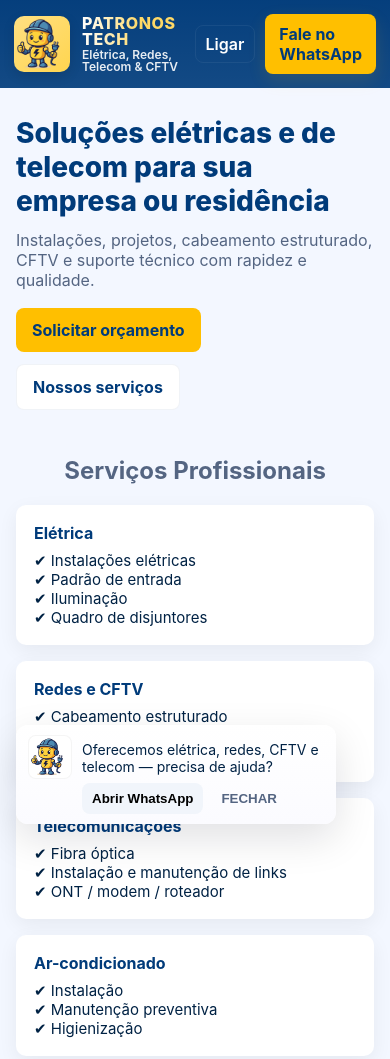
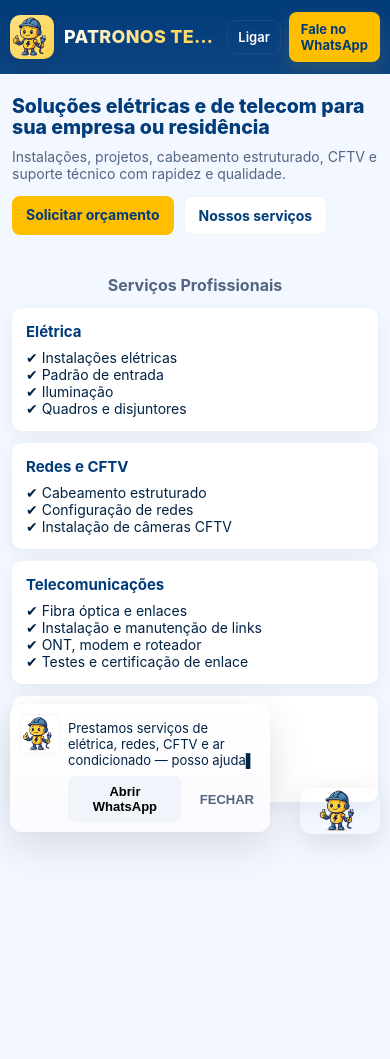
Before and after one commit to patronos-tech/Patronostech, a plain HTML site: page index.html in a window 390 px wide. After the commit the page ends 862 px from the top, so only its background shows below. Drawn offline with Linux system fonts and the light colour scheme.

Commit message:
"Ajuste responsivo para celular"

```diff
--- a/index.html
+++ b/index.html
@@ -3,7 +3,8 @@
 <head>
 <meta charset="utf-8" />
 <meta name="viewport" content="width=device-width, initial-scale=1" />
-<title>Patronos Tech — Elétrica & Telecom</title>
+<meta name="theme-color" content="#003b7a" />
+<title>Patronos Tech - Elétrica, redes, CFTV e ar condicionado</title>
 <style>
   :root{
     --bg:#f3f7ff;
@@ -13,105 +14,138 @@
     --muted:#546582;
   }
   *{box-sizing:border-box}
-  body{margin:0;font-family:Inter, -apple-system, system-ui, "Segoe UI", Roboto, "Helvetica Neue", Arial;color:var(--text);background:var(--bg);-webkit-font-smoothing:antialiased}
+  html,body{height:100%}
+  body{margin:0;font-family:Inter, system-ui, -apple-system, "Segoe UI", Roboto, "Helvetica Neue", Arial;color:var(--text);background:var(--bg);-webkit-font-smoothing:antialiased}
+
+  /* Header */
   header.site-header{
-    background: linear-gradient(180deg, rgba(0,59,122,0.98), rgba(0,59,122,0.92));
+    background: linear-gradient(180deg, rgba(0,59,122,1), rgba(0,59,122,0.95));
     color: white;
-    padding: 22px 16px;
+    padding:18px 14px;
     display:flex;
     align-items:center;
     justify-content:space-between;
-    gap:16px;
+    gap:12px;
+    position:sticky;
+    top:0;
+    z-index:50;
   }
-  .brand {
+  .brand{display:flex;align-items:center;gap:10px;min-width:0}
+  .brand .logo{
+    width:48px;height:48px;border-radius:10px;overflow:hidden;flex:0 0 48px;
+    background:linear-gradient(135deg,#ffe082,#ffd54f);display:flex;align-items:center;justify-content:center;
+    box-shadow:0 4px 12px rgba(0,0,0,0.12)
+  }
+  .brand .logo img{width:100%;height:100%;object-fit:cover;display:block}
+  .brand .title{line-height:1;min-width:0;overflow:hidden}
+  .brand .title h1{
+    margin:0;
+    /* responsive size */
+    font-size: clamp(14px, 4.6vw, 18px);
+    letter-spacing:0.3px;
+    font-weight:800;
+    background:linear-gradient(90deg,#fff 0%, #ffd966 60%);
+    -webkit-background-clip:text;background-clip:text;color:transparent;text-transform:uppercase;
+    white-space:nowrap; text-overflow:ellipsis; overflow:hidden;
+  }
+  .brand .title p{
+    margin:0;margin-top:4px;font-size:11px;color:rgba(255,255,255,0.95);font-weight:600;
+    white-space:nowrap; text-overflow:ellipsis; overflow:hidden;
+  }
+  .header-actions{display:flex;gap:8px;align-items:center}
+  .btn-cta{background:var(--accent);color:var(--blue);padding:9px 12px;border-radius:8px;font-weight:700;text-decoration:none;box-shadow:0 6px 18px rgba(255,191,0,0.12);font-size:13px}
+  .btn-ghost{background:transparent;color:#fff;padding:8px 10px;border-radius:8px;border:1px solid rgba(255,255,255,0.06);text-decoration:none;font-weight:600;font-size:13px}
+
+  /* Hero */
+  main.hero{
+    padding:18px 12px;
     display:flex;
+    gap:14px;
     align-items:center;
-    gap:12px;
-  }
-  .brand .logo{
-    width:56px;height:56px;border-radius:10px;overflow:hidden;flex:0 0 56px;background:linear-gradient(135deg,#ffe082,#ffd54f);
-    display:flex;align-items:center;justify-content:center;box-shadow:0 4px 12px rgba(0,0,0,0.12);
-  }
-  .brand .logo img{width:100%;height:100%;object-fit:cover}
-  .brand .title{
-    line-height:1;
-  }
-  .brand .title h1{
-    margin:0;font-size:20px;letter-spacing:0.6px;font-weight:800;
-    background:linear-gradient(90deg,#fff 0%, #ffd966 60%); -webkit-background-clip:text; background-clip:text; color:transparent;
-    text-transform:uppercase;
-  }
-  .brand .title p{margin:0;margin-top:2px;font-size:12px;color:rgba(255,255,255,0.9);font-weight:600}
-  .header-actions{display:flex;gap:10px;align-items:center}
-  .btn-cta{background:var(--accent);color:var(--blue);padding:10px 14px;border-radius:8px;font-weight:700;text-decoration:none;box-shadow:0 6px 18px rgba(255,191,0,0.12)}
-  .btn-ghost{background:transparent;color:#fff;padding:8px 10px;border-radius:8px;border:1px solid rgba(255,255,255,0.06);text-decoration:none;font-weight:600}
-
-  main.hero{
-    padding:28px 16px;
-    display:flex;
-    gap:20px;
-    align-items:center;
-    max-width:1100px;margin:0 auto;
+    max-width:1100px;
+    margin:10px auto;
   }
   .hero-left{flex:1;min-width:0}
-  .hero-left h2{margin:0;font-size:28px;color:var(--blue);font-weight:800}
-  .hero-left p{margin:12px 0 18px;color:var(--muted);font-size:16px}
-  .hero-left .actions{display:flex;gap:12px;flex-wrap:wrap}
-  .hero-left .actions a{padding:12px 16px;border-radius:8px;text-decoration:none;font-weight:700}
+  .hero-left h2{
+    margin:0;
+    /* responsive heading */
+    font-size: clamp(18px, 5vw, 28px);
+    color:var(--blue);
+    font-weight:800;
+    line-height:1.08;
+  }
+  .hero-left p{margin:10px 0 14px;color:var(--muted);font-size:14px}
+  .hero-left .actions{display:flex;gap:10px;flex-wrap:wrap}
+  .hero-left .actions a{padding:10px 14px;border-radius:8px;text-decoration:none;font-weight:700;font-size:14px}
   .hero-left .primary{background:var(--accent);color:var(--blue)}
   .hero-left .secondary{background:white;color:var(--blue);border:1px solid rgba(0,59,122,0.06)}
 
-  .hero-right{flex:0 0 220px;display:flex;justify-content:center}
-  .hero-right img{width:220px;height:auto;max-width:40vw;border-radius:12px;box-shadow:0 8px 30px rgba(0,0,0,0.12)}
+  .hero-right{flex:0 0 180px;display:flex;justify-content:center}
+  .hero-right img{width:100%;max-width:180px;height:auto;border-radius:12px;box-shadow:0 8px 30px rgba(0,0,0,0.12);display:block}
 
-  /* Cards list */
-  section.services{padding:18px 16px 60px;max-width:1000px;margin:0 auto}
-  .cards{display:grid;grid-template-columns:repeat(auto-fit,minmax(240px,1fr));gap:16px}
-  .card{background:white;padding:18px;border-radius:10px;box-shadow:0 6px 20px rgba(2,6,23,0.06);font-size:15px;color:var(--text)}
-  .card h3{margin:0 0 8px;font-size:16px;color:var(--blue)}
+  /* Services */
+  section.services{padding:16px 12px 60px;max-width:1000px;margin:0 auto}
+  .services h2{color:var(--muted);text-align:center;margin-top:0;font-size:16px}
+  .cards{display:grid;grid-template-columns:repeat(auto-fit,minmax(220px,1fr));gap:12px;margin-top:12px}
+  .card{background:white;padding:14px;border-radius:10px;box-shadow:0 6px 20px rgba(2,6,23,0.06);font-size:14px;color:var(--text)}
+  .card h3{margin:0 0 8px;font-size:15px;color:var(--blue)}
 
-  /* Mascote fixo no canto */
+  /* mascote fixo */
   #char{
-    width:120px;height:auto;position:fixed;bottom:16px;right:16px;z-index:999;transition:transform .18s ease;cursor:pointer;
+    width:96px;height:auto;position:fixed;bottom:12px;right:12px;z-index:999;transition:transform .18s ease;cursor:pointer;
+    box-shadow:0 8px 30px rgba(0,0,0,0.12);border-radius:10px;
   }
   #char:hover{transform:translateY(-6px) scale(1.03)}
 
-  /* Welcome chat (entry messages) */
-  .welcome {
-    position:fixed;left:16px;bottom:20px;z-index:1000;max-width:320px;width:calc(100% - 32px);
-    background:linear-gradient(180deg,#fff,#fbfbff);border-radius:12px;padding:10px 12px;box-shadow:0 14px 40px rgba(2,6,23,0.12);display:flex;gap:10px;align-items:flex-start;
+  /* welcome box */
+  .welcome{
+    position:fixed;left:12px;bottom:16px;z-index:1000;max-width:300px;width:calc(100% - 24px);
+    background:linear-gradient(180deg,#fff,#fbfbff);border-radius:12px;padding:10px 10px;box-shadow:0 14px 40px rgba(2,6,23,0.12);
+    display:flex;gap:8px;align-items:flex-start;font-size:13px;
   }
-  .welcome .w-icon{width:44px;height:44px;border-radius:8px;overflow:hidden;background:#fff;border:1px solid rgba(0,0,0,0.04)}
-  .welcome .w-body{flex:1}
-  .welcome .w-body .msg{font-size:14px;color:var(--text);margin:6px 0}
-  .welcome .w-actions{display:flex;gap:6px;align-items:center;margin-top:8px}
-  .tiny-btn{background:#f1f5fb;border-radius:8px;padding:8px 10px;font-weight:700;border:none;cursor:pointer}
-  .close-w{background:transparent;border:0;color:var(--muted);font-weight:700;cursor:pointer;margin-left:6px}
+  .w-icon{width:40px;height:40px;border-radius:8px;overflow:hidden;background:#fff;border:1px solid rgba(0,0,0,0.04)}
+  .w-body{flex:1}
+  .w-body .msg{font-size:13px;color:var(--text);margin:6px 0;min-height:36px}
+  .w-actions{display:flex;gap:6px;align-items:center;margin-top:8px}
+  .tiny-btn{background:#f1f5fb;border-radius:8px;padding:8px 10px;font-weight:700;border:none;cursor:pointer;font-size:13px}
+  .close-w{background:transparent;border:0;color:var(--muted);font-weight:700;cursor:pointer;margin-left:6px;font-size:13px}
 
-  @media (max-width:780px){
+  /* small screens: stack, hide hero-right, reduce paddings */
+  @media (max-width:640px){
+    main.hero{flex-direction:column;align-items:flex-start;padding:14px 12px;margin-top:8px}
     .hero-right{display:none}
-    .brand .title h1{font-size:16px}
-    header.site-header{padding:14px}
+    header.site-header{padding:12px 10px}
+    .brand .logo{width:44px;height:44px;flex:0 0 44px}
+    .brand .title p{display:none} /* esconder subtítulo no header em telas muito pequenas */
+    #char{width:80px;right:10px;bottom:10px}
+    .welcome{left:10px;bottom:12px;max-width:260px}
+    .cards{grid-template-columns:1fr}
+  }
+
+  /* very small devices */
+  @media (max-width:380px){
+    .brand .title h1{font-size:13px}
+    .hero-left h2{font-size:18px}
+    .btn-cta{padding:8px 10px;font-size:13px}
   }
 </style>
 </head>
 <body>
 
-<header class="site-header">
+<header class="site-header" role="banner" aria-hidden="false">
   <div class="brand">
     <div class="logo" aria-hidden="true">
-      <!-- mascote pequeno no canto do header (fallback se quiser mostrar) -->
-      <img src="Mascote.png" alt="" aria-hidden="true">
+      <img src="Mascote.png" alt="" decoding="async" loading="lazy">
     </div>
     <div class="title">
-      <h1>Patronos Tech</h1>
-      <p>Elétrica, Redes, Telecom & CFTV</p>
+      <h1>Patronos Tech - Elétrica, redes, CFTV e ar condicionado</h1>
+      <p>Serviços profissionais para empresas e residências</p>
     </div>
   </div>
 
-  <div class="header-actions">
-    <a class="btn-ghost" href="tel:+5511945836919">Ligar</a>
-    <a class="btn-cta" href="https://wa.me/5511945836919" rel="noopener">Fale no WhatsApp</a>
+  <div class="header-actions" role="navigation" aria-label="Ações de contato">
+    <a class="btn-ghost" href="tel:+5511945836919" aria-label="Ligar para Patronos Tech">Ligar</a>
+    <a class="btn-cta" href="https://wa.me/5511945836919" rel="noopener" aria-label="Enviar mensagem no WhatsApp">Fale no WhatsApp</a>
   </div>
 </header>
 
@@ -120,50 +154,61 @@
     <h2>Soluções elétricas e de telecom para sua empresa ou residência</h2>
     <p>Instalações, projetos, cabeamento estruturado, CFTV e suporte técnico com rapidez e qualidade.</p>
     <div class="actions">
-      <a class="primary" href="https://wa.me/5511945836919">Solicitar orçamento</a>
-      <a class="secondary" href="#servicos">Nossos serviços</a>
+      <a class="primary" href="https://wa.me/5511945836919" aria-label="Solicitar orçamento">Solicitar orçamento</a>
+      <a class="secondary" href="#servicos" aria-label="Ver nossos serviços">Nossos serviços</a>
     </div>
   </div>
 
   <div class="hero-right" aria-hidden="true">
-    <!-- mascote grande ao lado do texto em telas maiores -->
-    <img src="Mascote.png" alt="Mascote Patronos Tech">
+    <img src="Mascote.png" alt="Mascote Patronos Tech" decoding="async" loading="lazy">
   </div>
 </main>
 
-<section id="servicos" class="services">
-  <h2 style="text-align:center;margin-top:0;color:var(--muted)">Serviços Profissionais</h2>
-  <div class="cards">
-    <div class="card">
-      <h3>Elétrica</h3>
-      ✔ Instalações elétricas<br>✔ Padrão de entrada<br>✔ Iluminação<br>✔ Quadro de disjuntores<br>
-    </div>
+<section id="servicos" class="services" aria-labelledby="servicos-title">
+  <h2 id="servicos-title">Serviços Profissionais</h2>
+  <div class="cards" role="list">
+    <article class="card" role="listitem" aria-labelledby="s-eletrica">
+      <h3 id="s-eletrica">Elétrica</h3>
+      ✔ Instalações elétricas<br>
+      ✔ Padrão de entrada<br>
+      ✔ Iluminação<br>
+      ✔ Quadros e disjuntores<br>
+    </article>
 
-    <div class="card">
-      <h3>Redes e CFTV</h3>
-      ✔ Cabeamento estruturado<br>✔ Configuração de redes<br>✔ Instalação de câmeras<br>
-    </div>
+    <article class="card" role="listitem" aria-labelledby="s-redes">
+      <h3 id="s-redes">Redes e CFTV</h3>
+      ✔ Cabeamento estruturado<br>
+      ✔ Configuração de redes<br>
+      ✔ Instalação de câmeras CFTV<br>
+    </article>
 
-    <div class="card">
-      <h3>Telecomunicações</h3>
-      ✔ Fibra óptica<br>✔ Instalação e manutenção de links<br>✔ ONT / modem / roteador<br>
-    </div>
+    <article class="card" role="listitem" aria-labelledby="s-telecom">
+      <h3 id="s-telecom">Telecomunicações</h3>
+      ✔ Fibra óptica e enlaces<br>
+      ✔ Instalação e manutenção de links<br>
+      ✔ ONT, modem e roteador<br>
+      ✔ Testes e certificação de enlace<br>
+    </article>
 
-    <div class="card">
-      <h3>Ar-condicionado</h3>
-      ✔ Instalação<br>✔ Manutenção preventiva<br>✔ Higienização<br>
-    </div>
+    <article class="card" role="listitem" aria-labelledby="s-ar">
+      <h3 id="s-ar">Ar-condicionado</h3>
+      ✔ Instalação<br>
+      ✔ Manutenção preventiva<br>
+      ✔ Higienização e suporte<br>
+    </article>
   </div>
 </section>
 
-<!-- mascote fixo -->
-<img id="char" src="Mascote.png" alt="Mascote da Patronos Tech" width="120" height="120" loading="lazy" onclick="window.location.href='https://wa.me/5511945836919'">
+<!-- mascote fixo no canto -->
+<img id="char" src="Mascote.png" alt="Mascote da Patronos Tech (clique para WhatsApp)" width="120" height="120" loading="lazy" decoding="async" onclick="location.href='https://wa.me/5511945836919'" aria-hidden="false">
 
-<!-- Caixinha de boas-vindas com mensagens de entrada -->
+<!-- caixa de boas-vindas interativa (aparece na entrada) -->
 <div id="welcome" class="welcome" role="dialog" aria-live="polite" aria-label="Mensagem de boas-vindas" hidden>
-  <div class="w-icon"><img src="Mascote.png" alt="" style="width:100%;height:100%;object-fit:cover"></div>
+  <div class="w-icon" aria-hidden="true">
+    <img src="Mascote.png" alt="" style="width:100%;height:100%;object-fit:cover" decoding="async" loading="lazy">
+  </div>
   <div class="w-body">
-    <div id="w-msg" class="msg"></div>
+    <div id="w-msg" class="msg" aria-atomic="true"></div>
     <div class="w-actions">
       <button id="w-contact" class="tiny-btn" onclick="location.href='https://wa.me/5511945836919'">Abrir WhatsApp</button>
       <button id="w-close" class="close-w" title="Fechar">FECHAR</button>
@@ -172,19 +217,18 @@
 </div>
 
 <script>
-  // Mensagens de entrada com efeito "digitação"
 (function(){
   const messages = [
     "Olá! Bem-vindo à Patronos Tech 👋",
-      "Oferecemos elétrica, redes, CFTV e telecom — precisa de ajuda?",
-      "Clique em 'Abrir WhatsApp' para conversar com a gente agora."
+    "Prestamos serviços de elétrica, redes, CFTV e ar condicionado — posso ajudar?",
+    "Clique em 'Abrir WhatsApp' para falar com nossa equipe agora."
   ];
   const welcome = document.getElementById('welcome');
   const wmsg = document.getElementById('w-msg');
   const wclose = document.getElementById('w-close');
-    let msgIndex = 0;
+  let index = 0;
 
-    function typeText(text, el, callback){
+  function typeText(text, el, cb){
     el.textContent = "";
     let i = 0;
     const interval = setInterval(() => {
@@ -193,33 +237,27 @@
       if (i > text.length) {
         clearInterval(interval);
         el.textContent = text;
-          setTimeout(callback, 600);
+        setTimeout(cb, 600);
       }
     }, 28);
   }
 
   function showWelcome(){
     welcome.hidden = false;
-      nextMessage();
+    next();
   }
 
-    function nextMessage(){
-      if (msgIndex >= messages.length) return;
-      typeText(messages[msgIndex], wmsg, () => { msgIndex++; setTimeout(nextMessage, 600); });
+  function next(){
+    if (index >= messages.length) return;
+    typeText(messages[index], wmsg, () => { index++; setTimeout(next, 600); });
   }
 
-    // Mostrar só uma vez por sessão
   if (!sessionStorage.getItem('pt_welcome_shown')) {
-      // aguardar um pouco antes de mostrar
-      setTimeout(() => { showWelcome(); sessionStorage.setItem('pt_welcome_shown', '1'); }, 900);
+    setTimeout(() => { showWelcome(); sessionStorage.setItem('pt_welcome_shown', '1'); }, 700);
   }
 
   wclose.addEventListener('click', () => { welcome.hidden = true; });
-
-    // acessibilidade: fechar com ESC
-    document.addEventListener('keydown', (e) => {
-      if (e.key === 'Escape') welcome.hidden = true;
-    });
+  document.addEventListener('keydown', (e) => { if (e.key === 'Escape') welcome.hidden = true; });
 })();
 </script>
 
```
Lines whose indentation alone changed are shown as unchanged.
